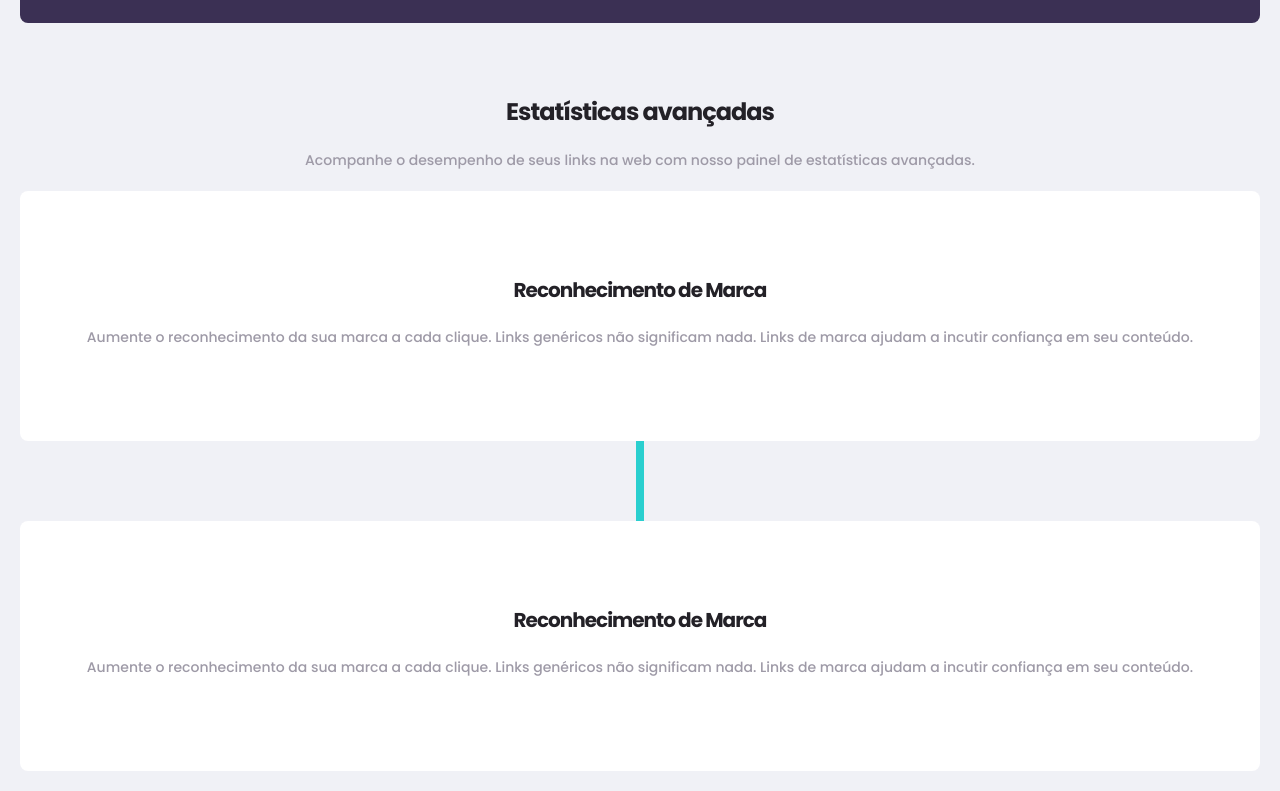
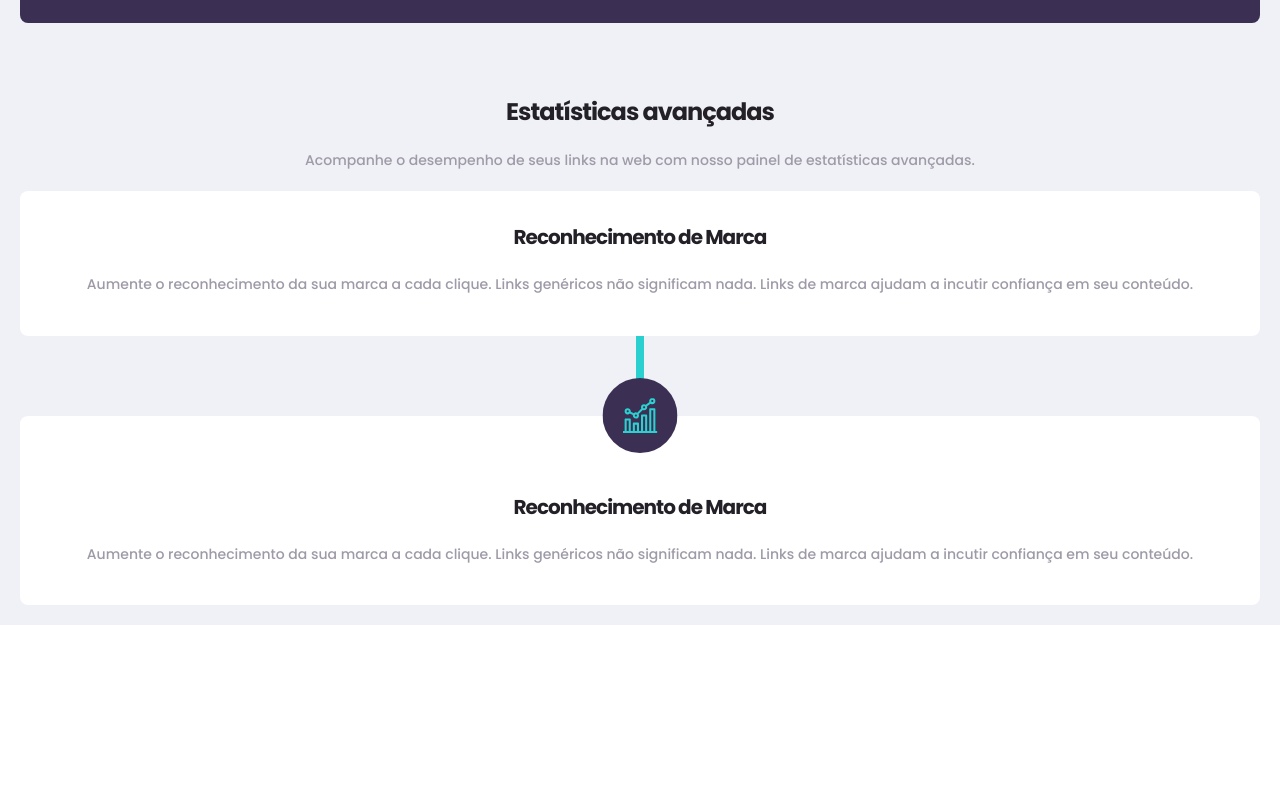
Before and after one commit to Salv-Dev/shortly, a React (Create React App) app: page / in a window 1280 px wide. Shown: the part 807-1598 px from the top of the page. After the commit the page ends 1432 px from the top, so only its background shows below. Built offline with nearby package versions, Linux system fonts and the light colour scheme.

Commit message:
adiciona a prop style ao componente Icon e remove o paddingTop do componente Card caso ele tenha filhos

```diff
--- a/src/components/atoms/Card/index.tsx
+++ b/src/components/atoms/Card/index.tsx
@@ -8,8 +8,9 @@ interface Props {
 }
 
 const Card = ({ children, title, desc }: Props) => {
+  console.log(children);
   return (
-      <Container>
+      <Container style={{ paddingTop: `${children && '0px'}` }}>
           {children}
           <WrapperTitle>
             <Title>{title}</Title>
--- a/src/components/atoms/Card/styles.ts
+++ b/src/components/atoms/Card/styles.ts
@@ -5,9 +5,9 @@ export const Container = styled.div`
     display: flex;
     flex-direction: column;
     justify-content: center;
-    height: 250px;
     background-color: ${props => props.theme.palette.common.white};
     border-radius: ${props => props.theme.borderRadius};
+    padding: 30px;
 
     &:not(:last-child) {
         margin-bottom: 80px;
@@ -29,7 +29,6 @@ export const WrapperTitle = styled.div`
     display: flex;
     flex-direction: column;
     gap: 20px;
-    margin: 20px;
 `;
 
 export const Title = styled.h3`
--- a/src/components/atoms/Icon/index.tsx
+++ b/src/components/atoms/Icon/index.tsx
@@ -4,12 +4,13 @@ import { Container } from './styles';
 
 interface Props {
     src: string,
-    variant?: 'rounded' | 'square'
+    variant?: 'rounded' | 'square',
+    style?: React.CSSProperties
 }
 
-const Icon = ({ src, variant }: Props) => {
+const Icon = ({ src, variant, style }: Props) => {
   return (
-      <Container src={src} variant={variant} ></Container>
+      <Container src={src} variant={variant} style={style}></Container>
   );
 }
 
--- a/src/components/organisms/AdvancedStatistics/index.tsx
+++ b/src/components/organisms/AdvancedStatistics/index.tsx
@@ -1,4 +1,5 @@
 import Card from '../../atoms/Card';
+import Icon from '../../atoms/Icon';
 import UrlShortenerInput from '../../molecules/UrlShortenerInput';
 
 import { Container, WrapperTitle, Title, Desc } from './styles';
@@ -18,7 +19,12 @@ const AdvancedStatistics: React.FC = () => {
           <Card
             title="Reconhecimento de Marca"
             desc="Aumente o reconhecimento da sua marca a cada clique. Links genéricos não significam nada. Links de marca ajudam a incutir confiança em seu conteúdo."
-          />
+          >
+            <Icon
+              src="images/icon-brand-recognition.svg"
+              variant="rounded"
+              style={{ position: 'relative', top: 'calc(-75px / 2)', left: '50%', transform: 'translate(-50%, 0)'}} />
+          </Card>
 
       </Container>
   );
```
